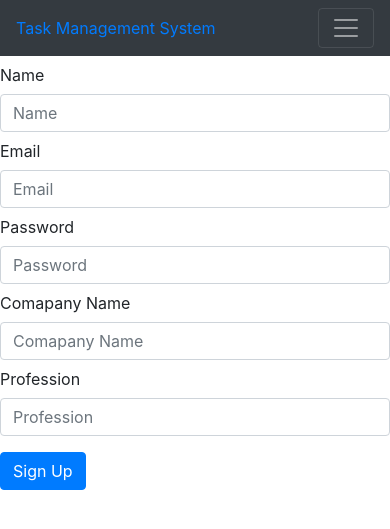
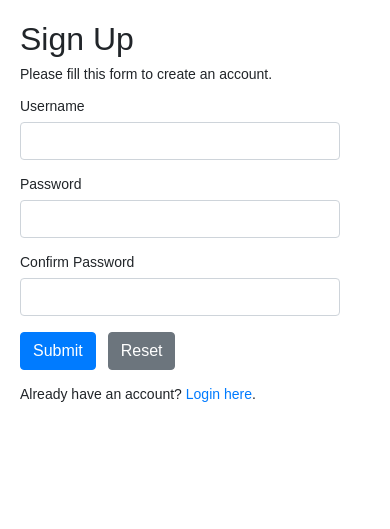
Before and after one commit to Dev-Prathmesh/TaskManagementSystem, a PHP site: page /views/Signup.php in a window 390 px wide. Shown: the top 529 px of the page. Run offline with PHP 8.4, Linux system fonts and the light colour scheme; some libraries are stand-ins or nearby versions.

Commit message:
backhand for Signup login done

```diff
--- a/config.php
+++ b/config.php
@@ -1,14 +1,16 @@
 <?php
-$servername = "localhost";
-$username = "root";
-$password = "password";
-$dbname ="TaskManagementSystem";
-// Create connection
-$conn = new mysqli($servername, $username, $password);
+/* Database credentials. Assuming you are running MySQL
+server with default setting (user 'root' with no password) */
+define('DB_SERVER', 'localhost');
+define('DB_USERNAME', 'root');
+define('DB_PASSWORD', '');
+define('DB_NAME', 'taskmanagementsystem');
+
+/* Attempt to connect to MySQL database */
+$link = mysqli_connect(DB_SERVER, DB_USERNAME, DB_PASSWORD, DB_NAME);
 
 // Check connection
-if ($conn->connect_error) {
-  die("Connection failed: " . $conn->connect_error);
+if($link === false){
+    die("ERROR: Could not connect. " . mysqli_connect_error());
 }
-echo "Connected successfully";
 ?>
--- a/views/Signup.php
+++ b/views/Signup.php
@@ -1,78 +1,137 @@
+<?php
+// Include config file
+require_once "../config.php";
+
+// Define variables and initialize with empty values
+$username = $password = $confirm_password = "";
+$username_err = $password_err = $confirm_password_err = "";
+
+// Processing form data when form is submitted
+if($_SERVER["REQUEST_METHOD"] == "POST"){
+
+    // Validate username
+    if(empty(trim($_POST["username"]))){
+        $username_err = "Please enter a username.";
+    } elseif(!preg_match('/^[a-zA-Z0-9_]+$/', trim($_POST["username"]))){
+        $username_err = "Username can only contain letters, numbers, and underscores.";
+    } else{
+        // Prepare a select statement
+        $sql = "SELECT id FROM users WHERE username = ?";
+
+        if($stmt = mysqli_prepare($link, $sql)){
+            // Bind variables to the prepared statement as parameters
+            mysqli_stmt_bind_param($stmt, "s", $param_username);
+
+            // Set parameters
+            $param_username = trim($_POST["username"]);
+
+            // Attempt to execute the prepared statement
+            if(mysqli_stmt_execute($stmt)){
+                /* store result */
+                mysqli_stmt_store_result($stmt);
+
+                if(mysqli_stmt_num_rows($stmt) == 1){
+                    $username_err = "This username is already taken.";
+                } else{
+                    $username = trim($_POST["username"]);
+                }
+            } else{
+                echo "Oops! Something went wrong. Please try again later.";
+            }
+
+            // Close statement
+            mysqli_stmt_close($stmt);
+        }
+    }
+
+    // Validate password
+    if(empty(trim($_POST["password"]))){
+        $password_err = "Please enter a password.";
+    } elseif(strlen(trim($_POST["password"])) < 6){
+        $password_err = "Password must have atleast 6 characters.";
+    } else{
+        $password = trim($_POST["password"]);
+    }
+
+    // Validate confirm password
+    if(empty(trim($_POST["confirm_password"]))){
+        $confirm_password_err = "Please confirm password.";
+    } else{
+        $confirm_password = trim($_POST["confirm_password"]);
+        if(empty($password_err) && ($password != $confirm_password)){
+            $confirm_password_err = "Password did not match.";
+        }
+    }
+
+    // Check input errors before inserting in database
+    if(empty($username_err) && empty($password_err) && empty($confirm_password_err)){
+
+        // Prepare an insert statement
+        $sql = "INSERT INTO users (username, password) VALUES (?, ?)";
+
+        if($stmt = mysqli_prepare($link, $sql)){
+            // Bind variables to the prepared statement as parameters
+            mysqli_stmt_bind_param($stmt, "ss", $param_username, $param_password);
+
+            // Set parameters
+            $param_username = $username;
+            $param_password = password_hash($password, PASSWORD_DEFAULT); // Creates a password hash
+
+            // Attempt to execute the prepared statement
+            if(mysqli_stmt_execute($stmt)){
+                // Redirect to login page
+                header("location: login.php");
+            } else{
+                echo "Oops! Something went wrong. Please try again later.";
+            }
+
+            // Close statement
+            mysqli_stmt_close($stmt);
+        }
+    }
+
+    // Close connection
+    mysqli_close($link);
+}
+?>
+
 <!DOCTYPE html>
 <html lang="en">
 <head>
     <meta charset="UTF-8">
-    <meta http-equiv="X-UA-Compatible" content="IE=edge">
-    <meta name="viewport" content="width=device-width, initial-scale=1.0">
-    <link rel="stylesheet" href="https://cdn.jsdelivr.net/npm/bootstrap@4.0.0/dist/css/bootstrap.min.css" integrity="sha384-Gn5384xqQ1aoWXA+058RXPxPg6fy4IWvTNh0E263XmFcJlSAwiGgFAW/dAiS6JXm" crossorigin="anonymous">
-    <link rel="stylesheet" href="./assets/style.css">
-    <title>Task Management System</title>
+    <title>Sign Up</title>
+    <link rel="stylesheet" href="https://stackpath.bootstrapcdn.com/bootstrap/4.5.2/css/bootstrap.min.css">
+    <style>
+        body{ font: 14px sans-serif; }
+        .wrapper{ width: 360px; padding: 20px; }
+    </style>
 </head>
 <body>
-    <nav class="navbar navbar-expand-lg navbar-dark bg-dark">
-        <a class=".collapse.navbar-collapse" href="#">Task Management System</a>
-        <button class="navbar-toggler" type="button" data-toggle="collapse" data-target="#navbarSupportedContent" aria-controls="navbarSupportedContent" aria-expanded="false" aria-label="Toggle navigation">
-          <span class="navbar-toggler-icon"></span>
-        </button>
-        <div class="collapse navbar-collapse" id="navbarSupportedContent">
-          <ul class="navbar-nav mr-auto">
-            <li class="nav-item">
-              <a class="nav-link" href="#">About us</a>
-            </li>
-            <li class="nav-item dropdown">
-              <a class="nav-link dropdown-toggle" href="#" id="navbarDropdown" role="button" data-toggle="dropdown" aria-haspopup="true" aria-expanded="false">
-                Services
-              </a>
-              <div class="dropdown-menu" aria-labelledby="navbarDropdown">
-                <a class="dropdown-item" href="#">Add New Project</a>
-                <a class="dropdown-item" href="#">View Task</a>
-                <div class="dropdown-divider"></div>
-                <a class="dropdown-item" href="#">View Project</a>
-              </div>
-              <li class="nav-item active">
-                <a class="nav-link" href="#">Login<span class="sr-only">(current)</span></a>
-              </li>
-            </li>
-          </ul>
-          <form class="form-inline my-2 my-lg-0">
-            <input class="form-control mr-sm-2" type="search" placeholder="Search" aria-label="Search">
-            <button class="btn btn-outline-success my-2 my-sm-0" type="submit">Search</button>
-          </form>
-        </div>
-    </nav>
-    <div class="Container">
-    <form>
-  <div class="form-group row">
-  <label for="inputEmail3" class="col-sm-2 col-form-label">Name</label>
-    <div class="col-sm-10">
-      <input type="text" class="form-control" id="inputName3" placeholder="Name">
-    </div>
-    <label for="inputEmail3" class="col-sm-2 col-form-label">Email</label>
-    <div class="col-sm-10">
-      <input type="email" class="form-control" id="inputEmail3" placeholder="Email">
-    </div>
-    <label for="inputPassword3" class="col-sm-2 col-form-label">Password</label>
-    <div class="col-sm-10">
-      <input type="password" class="form-control" id="inputPassword3" placeholder="Password">
-    </div>
-    <label for="inputEmail3" class="col-sm-2 col-form-label">Comapany Name</label>
-    <div class="col-sm-10">
-      <input type="text" class="form-control" id="inputCompany3" placeholder="Comapany Name">
-    </div>
-    <label for="inputEmail3" class="col-sm-2 col-form-label">Profession</label>
-    <div class="col-sm-10">
-      <input type="text" class="form-control" id="inputProfession3" placeholder="Profession">
-    </div>
-  </div>
-  <div class="form-group row">
-    <div class="col-sm-10">
-      <button type="submit" class="btn btn-primary">Sign Up</button>
-    </div>
-  </div>
-</form>
+    <div class="wrapper">
+        <h2>Sign Up</h2>
+        <p>Please fill this form to create an account.</p>
+        <form action="<?php echo htmlspecialchars($_SERVER["PHP_SELF"]); ?>" method="post">
+            <div class="form-group">
+                <label>Username</label>
+                <input type="text" name="username" class="form-control <?php echo (!empty($username_err)) ? 'is-invalid' : ''; ?>" value="<?php echo $username; ?>">
+                <span class="invalid-feedback"><?php echo $username_err; ?></span>
+            </div>
+            <div class="form-group">
+                <label>Password</label>
+                <input type="password" name="password" class="form-control <?php echo (!empty($password_err)) ? 'is-invalid' : ''; ?>" value="<?php echo $password; ?>">
+                <span class="invalid-feedback"><?php echo $password_err; ?></span>
+            </div>
+            <div class="form-group">
+                <label>Confirm Password</label>
+                <input type="password" name="confirm_password" class="form-control <?php echo (!empty($confirm_password_err)) ? 'is-invalid' : ''; ?>" value="<?php echo $confirm_password; ?>">
+                <span class="invalid-feedback"><?php echo $confirm_password_err; ?></span>
+            </div>
+            <div class="form-group">
+                <input type="submit" class="btn btn-primary" value="Submit">
+                <input type="reset" class="btn btn-secondary ml-2" value="Reset">
+            </div>
+            <p>Already have an account? <a href="login.php">Login here</a>.</p>
+        </form>
     </div>
 </body>
-<script src="https://code.jquery.com/jquery-3.2.1.slim.min.js" integrity="sha384-KJ3o2DKtIkvYIK3UENzmM7KCkRr/rE9/Qpg6aAZGJwFDMVNA/GpGFF93hXpG5KkN" crossorigin="anonymous"></script>
-<script src="https://cdn.jsdelivr.net/npm/popper.js@1.12.9/dist/umd/popper.min.js" integrity="sha384-ApNbgh9B+Y1QKtv3Rn7W3mgPxhU9K/ScQsAP7hUibX39j7fakFPskvXusvfa0b4Q" crossorigin="anonymous"></script>
-<script src="https://cdn.jsdelivr.net/npm/bootstrap@4.0.0/dist/js/bootstrap.min.js" integrity="sha384-JZR6Spejh4U02d8jOt6vLEHfe/JQGiRRSQQxSfFWpi1MquVdAyjUar5+76PVCmYl" crossorigin="anonymous"></script>
 </html>
--- a/views/assets/style.css
+++ b/views/assets/style.css
@@ -1,4 +1,74 @@
-.container{
-    min-width: 100%;
-    min-height: 100%;
+body{
+    background-color: #5ae4dd;
 }
+ /* Bordered form */
+ form {
+    border: 3px solid #f1f1f1;
+  }
+
+  /* Full-width inputs */
+  input[type=text], input[type=password] {
+    width: 100%;
+    padding: 12px 20px;
+    margin: 8px 0;
+    display: inline-block;
+    border: 1px solid #ccc;
+    box-sizing: border-box;
+  }
+
+  /* Set a style for all buttons */
+  button {
+    background-color: #04AA6D;
+    color: white;
+    padding: 14px 20px;
+    margin: 8px 0;
+    border: none;
+    cursor: pointer;
+    width: 100%;
+  }
+
+  /* Add a hover effect for buttons */
+  button:hover {
+    opacity: 0.8;
+  }
+
+  /* Extra style for the cancel button (red) */
+  .cancelbtn {
+    width: auto;
+    padding: 10px 18px;
+    background-color: #f44336;
+  }
+
+  /* Center the avatar image inside this container */
+  .imgcontainer {
+    text-align: center;
+    margin: 24px 0 12px 0;
+  }
+
+  /* Avatar image */
+  img.avatar {
+    width: 40%;
+    border-radius: 50%;
+  }
+
+  /* Add padding to containers */
+  .container {
+    padding: 16px;
+  }
+
+  /* The "Forgot password" text */
+  span.psw {
+    float: right;
+    padding-top: 16px;
+  }
+
+  /* Change styles for span and cancel button on extra small screens */
+  @media screen and (max-width: 300px) {
+    span.psw {
+      display: block;
+      float: none;
+    }
+    .cancelbtn {
+      width: 100%;
+    }
+  }
```
Also changed, not shown: home.php (+7 -4 lines), views/dashboard.php (added, +29 -0 lines), views/login.php (+131 -0 lines), views/logout.php (+14 -0 lines), views/reset-password.php (added, +106 -0 lines), views/session.php (added, +17 -0 lines), views/signup-code.php (deleted).
